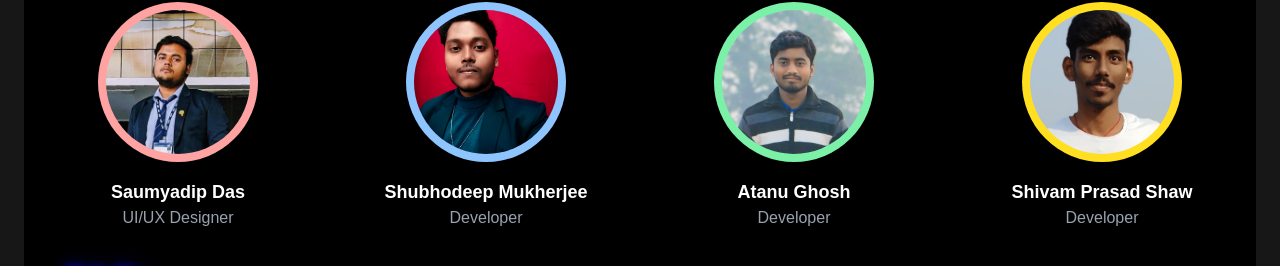
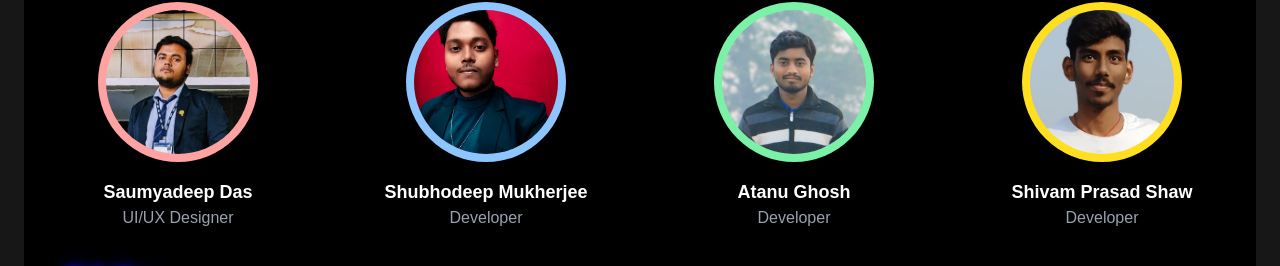
Before and after one commit to blackcat-007/Kritanj2025, a Next.js app: page / in a window 1280 px wide. Shown: the part 3962-4228 px from the top of the page. Built offline with nearby package versions, Linux system fonts and the light colour scheme.

Commit message:
appreciate

```diff
--- a/components/us.jsx
+++ b/components/us.jsx
@@ -2,7 +2,7 @@ import React from "react";
 
 const UsSection = () => {
   const teamMembers = [
-    { name: "Saumyadip Das", role: "UI/UX Designer", color: "bg-red-300" ,profile: "saumyadip.jpg",},
+    { name: "Saumyadeep Das", role: "UI/UX Designer", color: "bg-red-300" ,profile: "saumyadip.jpg",},
     {
       name: "Shubhodeep Mukherjee",
       role: "Developer",
```
